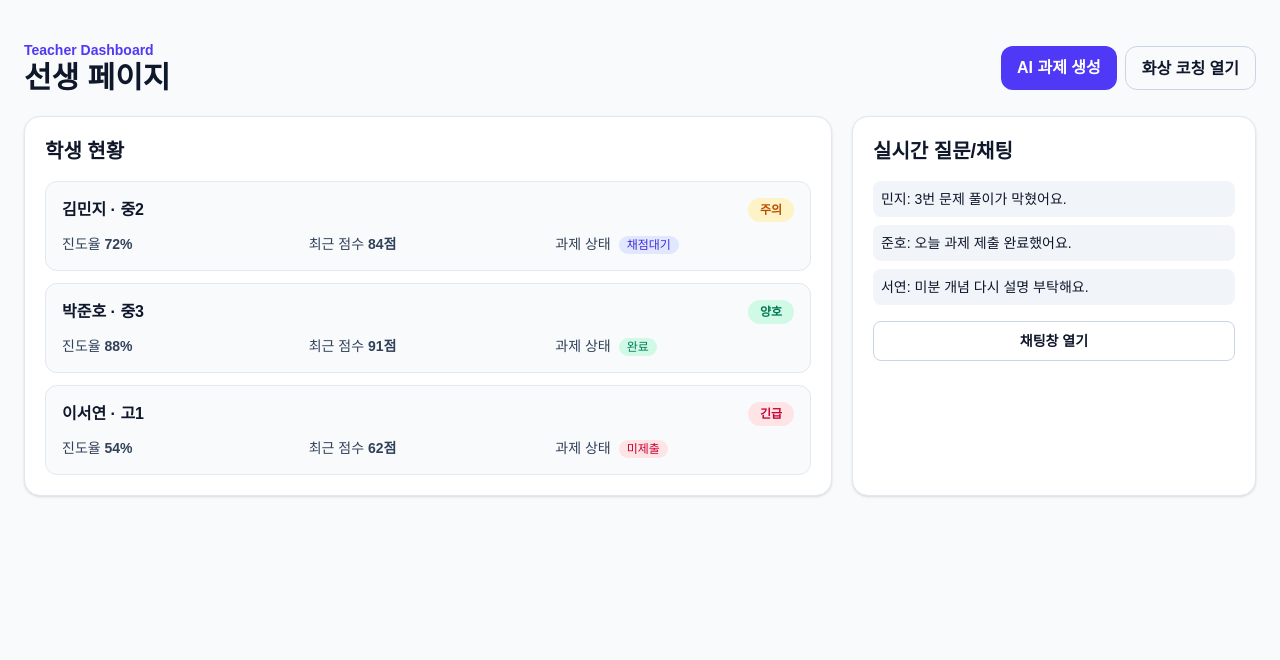
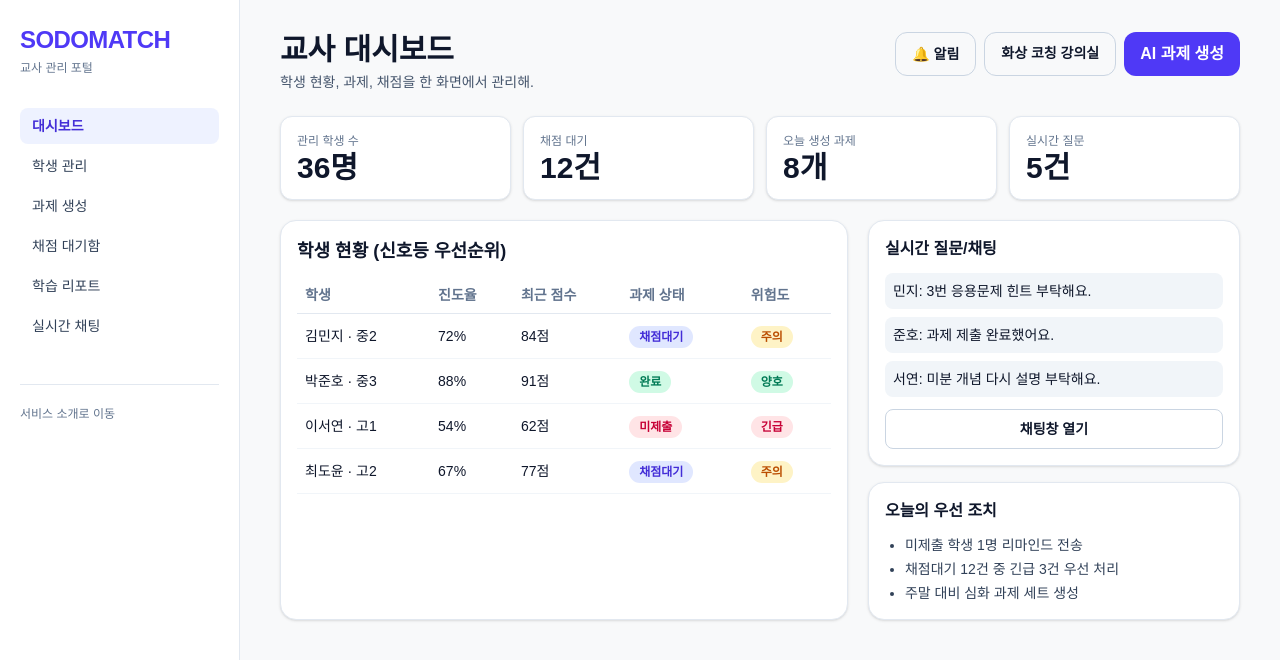
Before and after one commit to handanaru/edu-platform, a Next.js app: page /teacher in a window 1280 px wide. Shown: the top 660 px of the page. Built offline with nearby package versions, Linux system fonts and the light colour scheme.

Commit message:
Rebuild teacher dashboard with Korean management layout and AI assignment modal

```diff
--- a/app/teacher/page.tsx
+++ b/app/teacher/page.tsx
@@ -1,9 +1,13 @@
+"use client";
+
 import Link from "next/link";
+import { useState } from "react";
 
 const students = [
   { name: "김민지", grade: "중2", progress: 72, score: 84, task: "채점대기", status: "주의" },
   { name: "박준호", grade: "중3", progress: 88, score: 91, task: "완료", status: "양호" },
   { name: "이서연", grade: "고1", progress: 54, score: 62, task: "미제출", status: "긴급" },
+  { name: "최도윤", grade: "고2", progress: 67, score: 77, task: "채점대기", status: "주의" },
 ];
 
 const statusColor: Record<string, string> = {
@@ -19,55 +23,159 @@ const taskColor: Record<string, string> = {
 };
 
 export default function TeacherPage() {
+  const [openAssignModal, setOpenAssignModal] = useState(false);
+
   return (
-    <main className="min-h-screen bg-slate-50 text-slate-900">
-      <section className="mx-auto w-full max-w-7xl px-6 py-10">
-        <div className="mb-5 flex flex-wrap items-center justify-between gap-3">
-          <div>
-            <p className="text-sm font-semibold text-indigo-600">Teacher Dashboard</p>
-            <h1 className="text-3xl font-bold">선생 페이지</h1>
-          </div>
-          <div className="flex gap-2">
-            <button className="h-11 rounded-xl bg-indigo-600 px-4 font-semibold text-white hover:bg-indigo-500">AI 과제 생성</button>
-            <Link href="/teacher/live" className="h-11 rounded-xl border border-slate-300 px-4 py-2.5 font-semibold hover:bg-slate-100">
-              화상 코칭 열기
-            </Link>
-          </div>
+    <main className="min-h-screen bg-[#F8F9FA] text-slate-900">
+      <div className="grid min-h-screen grid-cols-1 lg:grid-cols-[240px_1fr]">
+        <aside className="border-r border-slate-200 bg-white px-5 py-6">
+          <div className="mb-8">
+            <p className="text-2xl font-extrabold tracking-tight text-indigo-600">SODOMATCH</p>
+            <p className="mt-1 text-xs text-slate-500">교사 관리 포털</p>
           </div>
 
-        <div className="grid gap-5 lg:grid-cols-[1.6fr_.8fr]">
-          <section className="rounded-2xl border border-slate-200 bg-white p-5 shadow-sm">
-            <h2 className="text-xl font-semibold">학생 현황</h2>
-            <div className="mt-4 grid gap-3">
+          <nav className="space-y-1 text-sm">
+            <button className="w-full rounded-lg bg-indigo-50 px-3 py-2 text-left font-semibold text-indigo-700">대시보드</button>
+            <button className="w-full rounded-lg px-3 py-2 text-left text-slate-700 hover:bg-slate-100">학생 관리</button>
+            <button className="w-full rounded-lg px-3 py-2 text-left text-slate-700 hover:bg-slate-100">과제 생성</button>
+            <button className="w-full rounded-lg px-3 py-2 text-left text-slate-700 hover:bg-slate-100">채점 대기함</button>
+            <button className="w-full rounded-lg px-3 py-2 text-left text-slate-700 hover:bg-slate-100">학습 리포트</button>
+            <button className="w-full rounded-lg px-3 py-2 text-left text-slate-700 hover:bg-slate-100">실시간 채팅</button>
+          </nav>
+
+          <div className="mt-10 border-t border-slate-200 pt-4">
+            <Link href="/" className="text-xs text-slate-500 hover:text-slate-800">서비스 소개로 이동</Link>
+          </div>
+        </aside>
+
+        <section className="px-6 py-8 lg:px-10">
+          <header className="mb-6 flex flex-wrap items-start justify-between gap-3">
+            <div>
+              <h1 className="text-3xl font-bold">교사 대시보드</h1>
+              <p className="mt-1 text-sm text-slate-600">학생 현황, 과제, 채점을 한 화면에서 관리해.</p>
+            </div>
+            <div className="flex items-center gap-2">
+              <button className="h-11 rounded-xl border border-slate-300 px-4 text-sm font-semibold hover:bg-slate-100">🔔 알림</button>
+              <Link href="/teacher/live" className="h-11 rounded-xl border border-slate-300 px-4 py-2.5 text-sm font-semibold hover:bg-slate-100">
+                화상 코칭 강의실
+              </Link>
+              <button
+                className="h-11 rounded-xl bg-indigo-600 px-4 font-semibold text-white hover:bg-indigo-500"
+                onClick={() => setOpenAssignModal(true)}
+              >
+                AI 과제 생성
+              </button>
+            </div>
+          </header>
+
+          <section className="mb-5 grid gap-3 md:grid-cols-4">
+            <article className="rounded-xl border border-slate-200 bg-white p-4 shadow-sm">
+              <p className="text-xs text-slate-500">관리 학생 수</p>
+              <strong className="mt-1 block text-3xl leading-none">36명</strong>
+            </article>
+            <article className="rounded-xl border border-slate-200 bg-white p-4 shadow-sm">
+              <p className="text-xs text-slate-500">채점 대기</p>
+              <strong className="mt-1 block text-3xl leading-none">12건</strong>
+            </article>
+            <article className="rounded-xl border border-slate-200 bg-white p-4 shadow-sm">
+              <p className="text-xs text-slate-500">오늘 생성 과제</p>
+              <strong className="mt-1 block text-3xl leading-none">8개</strong>
+            </article>
+            <article className="rounded-xl border border-slate-200 bg-white p-4 shadow-sm">
+              <p className="text-xs text-slate-500">실시간 질문</p>
+              <strong className="mt-1 block text-3xl leading-none">5건</strong>
+            </article>
+          </section>
+
+          <div className="grid gap-5 xl:grid-cols-[1.45fr_.95fr]">
+            <section className="rounded-2xl border border-slate-200 bg-white p-4 shadow-sm">
+              <h2 className="text-lg font-semibold">학생 현황 (신호등 우선순위)</h2>
+              <div className="mt-3 overflow-x-auto">
+                <table className="min-w-full text-sm">
+                  <thead>
+                    <tr className="border-b border-slate-200 text-left text-slate-500">
+                      <th className="px-2 py-2">학생</th>
+                      <th className="px-2 py-2">진도율</th>
+                      <th className="px-2 py-2">최근 점수</th>
+                      <th className="px-2 py-2">과제 상태</th>
+                      <th className="px-2 py-2">위험도</th>
+                    </tr>
+                  </thead>
+                  <tbody>
                     {students.map((s) => (
-                <article key={s.name} className="rounded-xl border border-slate-200 bg-slate-50 p-4">
-                  <div className="flex flex-wrap items-center justify-between gap-2">
-                    <p className="font-semibold">{s.name} · {s.grade}</p>
-                    <span className={`rounded-full px-3 py-1 text-xs font-semibold ${statusColor[s.status]}`}>{s.status}</span>
-                  </div>
-                  <div className="mt-3 grid gap-2 text-sm text-slate-700 md:grid-cols-3">
-                    <p>진도율 <strong>{s.progress}%</strong></p>
-                    <p>최근 점수 <strong>{s.score}점</strong></p>
-                    <p>
-                      과제 상태 <span className={`ml-1 rounded-full px-2 py-0.5 text-xs ${taskColor[s.task]}`}>{s.task}</span>
-                    </p>
-                  </div>
-                </article>
+                      <tr key={s.name} className="border-b border-slate-100">
+                        <td className="px-2 py-3 font-medium">{s.name} · {s.grade}</td>
+                        <td className="px-2 py-3">{s.progress}%</td>
+                        <td className="px-2 py-3">{s.score}점</td>
+                        <td className="px-2 py-3">
+                          <span className={`rounded-full px-2.5 py-1 text-xs font-semibold ${taskColor[s.task]}`}>{s.task}</span>
+                        </td>
+                        <td className="px-2 py-3">
+                          <span className={`rounded-full px-2.5 py-1 text-xs font-semibold ${statusColor[s.status]}`}>{s.status}</span>
+                        </td>
+                      </tr>
                     ))}
+                  </tbody>
+                </table>
               </div>
             </section>
 
-          <aside className="rounded-2xl border border-slate-200 bg-white p-5 shadow-sm">
-            <h2 className="text-xl font-semibold">실시간 질문/채팅</h2>
-            <div className="mt-4 space-y-2 text-sm">
-              <p className="rounded-lg bg-slate-100 p-2">민지: 3번 문제 풀이가 막혔어요.</p>
-              <p className="rounded-lg bg-slate-100 p-2">준호: 오늘 과제 제출 완료했어요.</p>
+            <aside className="space-y-4">
+              <article className="rounded-2xl border border-slate-200 bg-white p-4 shadow-sm">
+                <h2 className="text-base font-semibold">실시간 질문/채팅</h2>
+                <div className="mt-3 space-y-2 text-sm">
+                  <p className="rounded-lg bg-slate-100 p-2">민지: 3번 응용문제 힌트 부탁해요.</p>
+                  <p className="rounded-lg bg-slate-100 p-2">준호: 과제 제출 완료했어요.</p>
                   <p className="rounded-lg bg-slate-100 p-2">서연: 미분 개념 다시 설명 부탁해요.</p>
                 </div>
-            <button className="mt-4 h-10 w-full rounded-lg border border-slate-300 text-sm font-semibold hover:bg-slate-100">채팅창 열기</button>
+                <button className="mt-3 h-10 w-full rounded-lg border border-slate-300 text-sm font-semibold hover:bg-slate-100">채팅창 열기</button>
+              </article>
+
+              <article className="rounded-2xl border border-slate-200 bg-white p-4 shadow-sm">
+                <h2 className="text-base font-semibold">오늘의 우선 조치</h2>
+                <ul className="mt-3 list-disc space-y-1 pl-5 text-sm text-slate-700">
+                  <li>미제출 학생 1명 리마인드 전송</li>
+                  <li>채점대기 12건 중 긴급 3건 우선 처리</li>
+                  <li>주말 대비 심화 과제 세트 생성</li>
+                </ul>
+              </article>
             </aside>
           </div>
         </section>
+      </div>
+
+      {openAssignModal && (
+        <div className="fixed inset-0 z-50 grid place-items-center bg-black/35 p-4" onClick={() => setOpenAssignModal(false)}>
+          <div className="w-full max-w-md rounded-2xl bg-white p-5 shadow-xl" onClick={(e) => e.stopPropagation()}>
+            <h3 className="text-lg font-semibold">AI 과제 생성</h3>
+            <p className="mt-1 text-sm text-slate-600">학생/단원/난이도 선택 후 맞춤 과제를 생성해.</p>
+            <div className="mt-4 space-y-3 text-sm">
+              <select className="w-full rounded-lg border border-slate-300 px-3 py-2">
+                <option>학생 선택</option>
+                <option>김민지 (중2)</option>
+                <option>박준호 (중3)</option>
+                <option>이서연 (고1)</option>
+              </select>
+              <select className="w-full rounded-lg border border-slate-300 px-3 py-2">
+                <option>단원 선택</option>
+                <option>일차함수</option>
+                <option>연립방정식</option>
+                <option>수열</option>
+              </select>
+              <select className="w-full rounded-lg border border-slate-300 px-3 py-2">
+                <option>난이도 선택</option>
+                <option>기본</option>
+                <option>응용</option>
+                <option>심화</option>
+              </select>
+            </div>
+            <div className="mt-4 grid grid-cols-2 gap-2">
+              <button className="h-10 rounded-lg border border-slate-300" onClick={() => setOpenAssignModal(false)}>취소</button>
+              <button className="h-10 rounded-lg bg-indigo-600 text-white">생성 시작</button>
+            </div>
+          </div>
+        </div>
+      )}
     </main>
   );
 }
```
Lines whose indentation alone changed are shown as unchanged.
